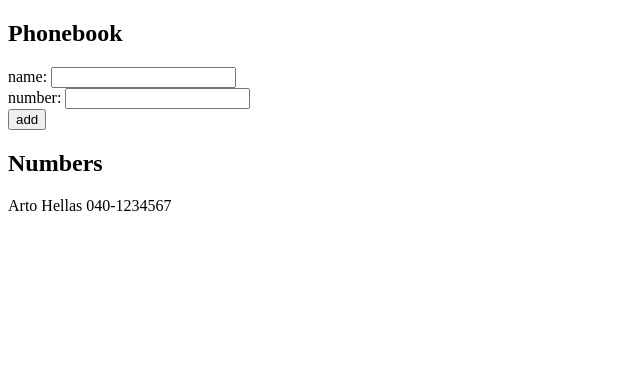
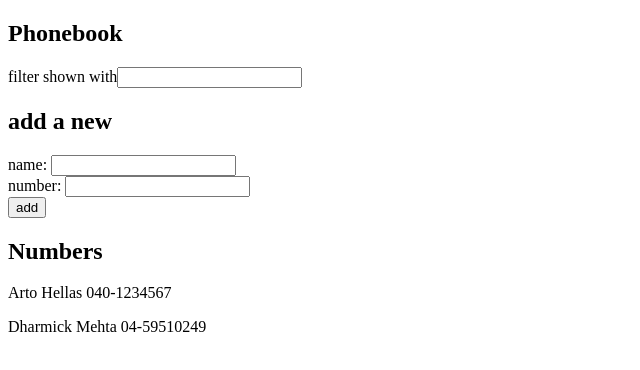
Before and after one commit to iXeCl/fullstackopen, a React (Vite) app in the folder Part2/phonebook/: page / in a window 1280 px wide. Shown: the top 370 px of the page, without its empty margins (0-640 px from the left). Built offline with nearby package versions, Linux system fonts and the light colour scheme.

Commit message:
Starting 2.10

```diff
--- a/Part2/phonebook/src/App.jsx
+++ b/Part2/phonebook/src/App.jsx
@@ -4,11 +4,15 @@ const App = () => {
   const [persons, setPersons] = useState([
     { name: 'Arto Hellas',
       number:'040-1234567'},
+    { name: 'Dharmick Mehta',
+      number: '04-59510249'},
+
   ])
 
 
   const [newName, setNewName] = useState('')
   const [newNumber, setNewNumber] = useState('')
+  const [searchTerm, setSearchTerm] = useState('')
 
   const addName = (event) => {
     event.preventDefault()
@@ -34,12 +38,26 @@ const App = () => {
 
   const handleNewName = (event) =>  setNewName(event.target.value)
   const handleNewNumber = (event) => setNewNumber(event.target.value)
+  const handleSearchTerm = (event) => setSearchTerm(event.target.value)
+
+  const filteredPersons = persons.filter(person =>
+    person.name.toLowerCase().includes(searchTerm.toLowerCase()))
 
 
 
   return (
     <div>
       <h2>Phonebook</h2>
+      <div>
+        filter shown with
+        <input value={searchTerm} onChange={handleSearchTerm} />
+
+
+      </div>
+
+
+
+      <h2>add a new</h2>
       <form onSubmit={addName} >
         <div>
           name: <input value = {newName}  onChange={handleNewName}/>
@@ -53,7 +71,7 @@ const App = () => {
       </form>
       <h2>Numbers</h2>
 
-      {persons.map(person => <p>{person.name} {person.number}</p>)}
+      {filteredPersons.map(person => <p>{person.name} {person.number}</p>)}
 
     </div>
   )
```
Also changed, not shown: Part2/phonebook/src/components/Filter.jsx (added), Part2/phonebook/src/components/PersonForm.jsx (added), Part2/phonebook/src/components/Persons.jsx (added).
